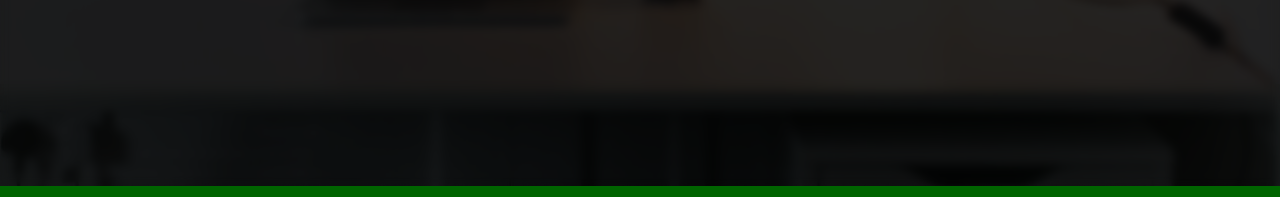
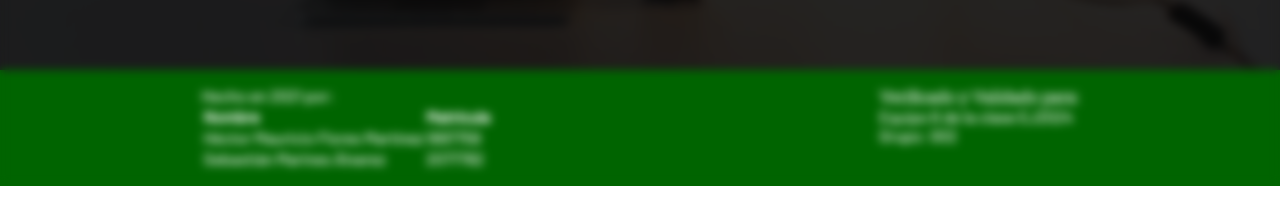
Before and after one commit to Tall-Programacion-FIME/frontend, a React (Create React App) app: page / in a window 1280 px wide. Shown: the part 614-811 px from the top of the page. Built offline with nearby package versions, Linux system fonts and the light colour scheme; no server answers.

Commit message:
Update footer with new subject

```diff
--- a/src/components/Footer.tsx
+++ b/src/components/Footer.tsx
@@ -1,9 +1,11 @@
 import React from "react";
+import { CSSProperties } from "styled-components";
 
 function Footer() {
   return (
-    <footer>
-      <p>Hecho por:</p>
+    <footer style={footerStyles}>
+      <article>
+        <p>Hecho en 2021 por:</p>
         <table>
           <thead>
             <tr>
@@ -22,8 +24,22 @@ function Footer() {
             </tr>
           </tbody>
         </table>
+      </article>
+      <article>
+        <h4>Verificado y Validado para:</h4>
+        <p>Equipo 6 de la clase EJ2024</p>
+        <p>Grupo: 002</p>
+      </article>
     </footer>
   );
 }
 
+const footerStyles: CSSProperties = {
+  position: "fixed",
+  bottom: "0",
+  display: "flex",
+  gap: "3rem",
+  justifyContent: "space-around",
+};
+
 export default Footer;
```
Lines whose indentation alone changed are shown as unchanged.
